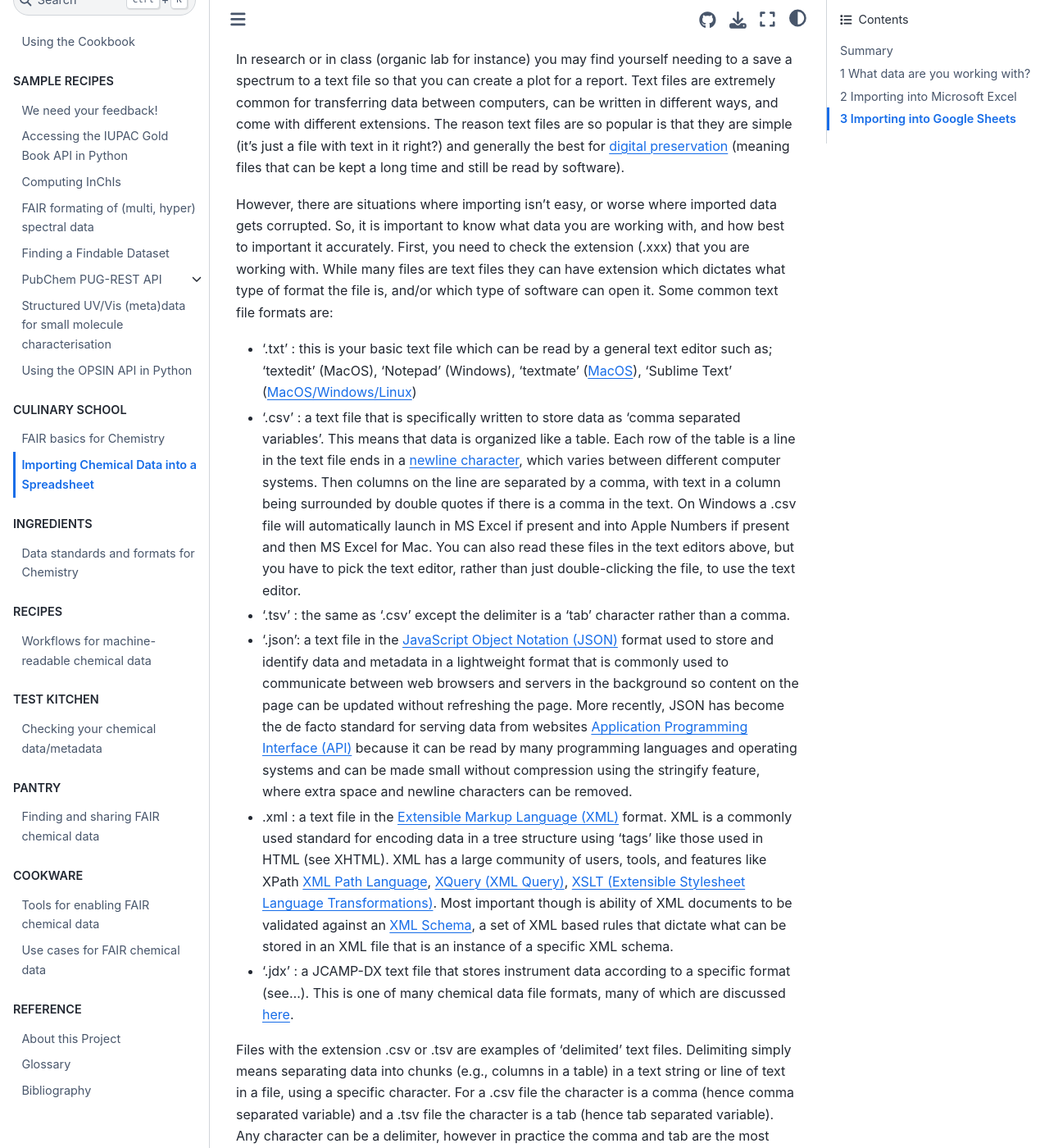
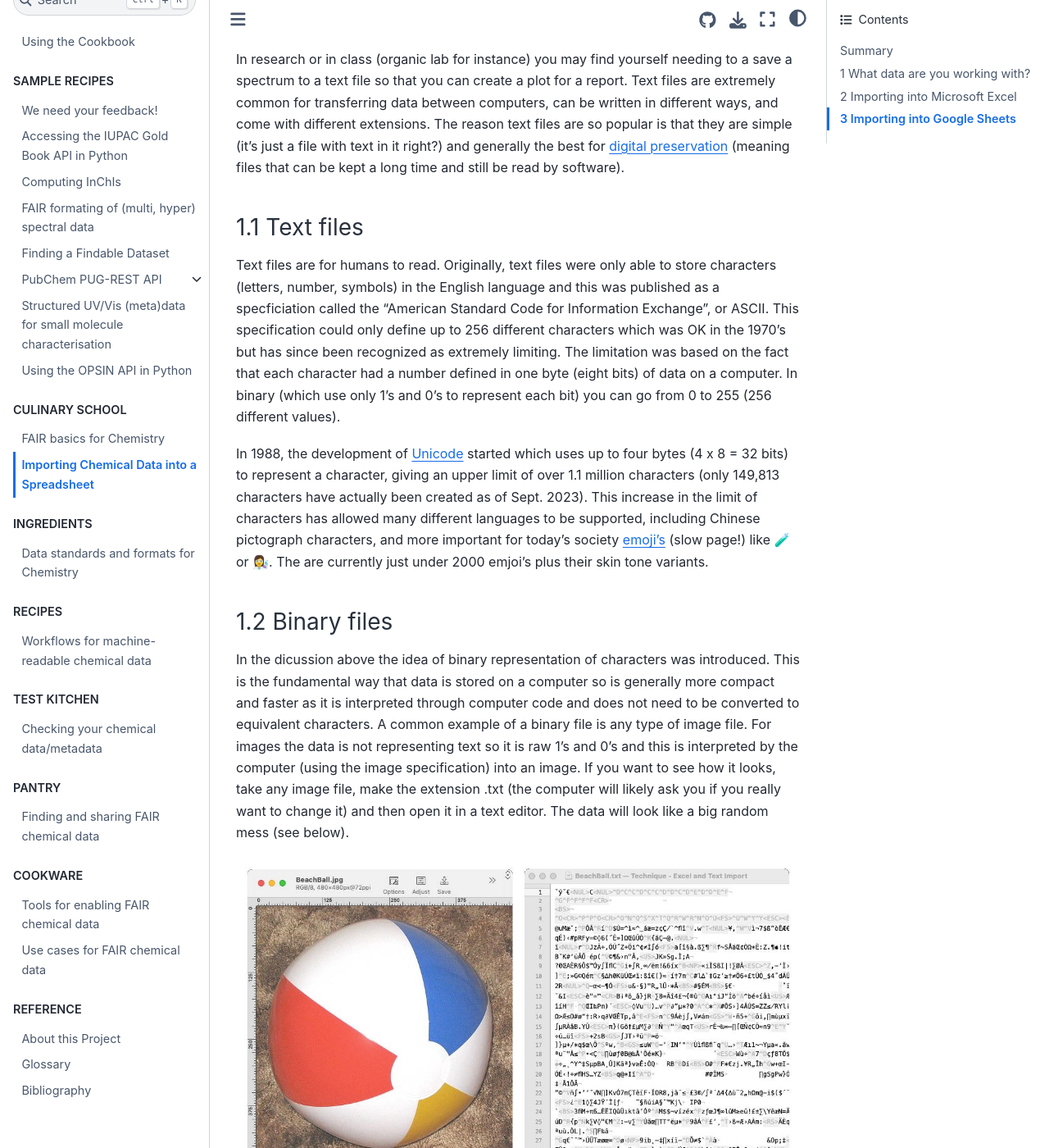
Before and after one commit to IUPAC/WFChemCookbook, a Jupyter Book: the page built from book/school/cs_spreadsheet_data_import.md, in a window 1280 px wide and 1400 px high, scrolled down 489 px. Shown: the whole window at 82% size. Built offline with Jupyter Book 1.0.4 settings and Sphinx 7.4.7 and the Sphinx Book theme 1.1.4, drawn with Linux system fonts in a browser that asks for light colours; some of the changed text lies outside the part shown.

Commit message:
chemical data excel import files - update to text per PR request from Ken K. - addition of binary v's text figure

```diff
--- a/book/school/cs_spreadsheet_data_import.md
+++ b/book/school/cs_spreadsheet_data_import.md
@@ -30,9 +30,35 @@ In research or in class (organic lab for instance) you may find yourself needing
 so that you can create a plot for a report.  Text files are extremely common for transferring data between computers,
 can be written in different ways, and come with different extensions.  The reason text files are so popular is that
 they are simple (it's just a file with text in it right?) and generally the best for
-[digital preservation](https://library.duke.edu/using/policies/recommended-file-formats-digital-preservation) (meaning
-files that can be kept a long time and still be read by software).
+[digital preservation](https://library.duke.edu/using/policies/recommended-file-formats-digital-preservation) (meaning files that can be kept a long time and still be read by software).
 
+### 1.1 Text files
+Text files are for humans to read.  Originally, text files were only able to store characters (letters, number, symbols)
+in the English language and this was published as a specficiation called the "American Standard Code for Information
+Exchange", or ASCII.  This specification could only define up to 256 different characters which was OK in the 1970's but
+has since been recognized as extremely limiting.  The limitation was based on the fact that each character had a number
+defined in one byte (eight bits) of data on a computer.  In binary (which use only 1's and 0's to represent each bit)
+you can go from 0 to 255 (256 different values).
+
+In 1988, the development of [Unicode](https://home.unicode.org/) started which uses up to four bytes (4 x 8 = 32 bits) to
+represent a character, giving an upper limit of over 1.1 million characters (only 149,813 characters have actually been
+created as of Sept. 2023).  This increase in the limit of characters has allowed many different languages to be supported,
+including Chinese pictograph characters, and more important for today's society [emoji's](https://unicode.org/emoji/charts/full-emoji-list.html/)
+(slow page!) like 🧪 or 👩‍🔬.  The are currently just under 2000 emjoi's plus their skin tone variants.
+
+### 1.2 Binary files
+In the dicussion above the idea of binary representation of characters was introduced.  This is the fundamental way that
+data is stored on a computer so is generally more compact and faster as it is interpreted through computer code and does
+not need to be converted to equivalent characters.  A common example of a binary file is any type of image file.  For
+images the data is not representing text so it is raw 1's and 0's and this is interpreted by the computer (using the
+image specification) into an image.  If you want to see how it looks, take any image file, make the extension .txt (the
+computer will likely ask you if you really want to change it) and then open it in a text editor.  The data will look like
+a big random mess (see below).
+
+![fig0](../images/spreadsheet_fig0.jpg)
+Caption: Binary image file (BeachBall.jpg) (left) v's text editor reading the file as text file (BeachBall.txt) right.
+
+### 1.3 Text file extensions
 However, there are situations where importing isn't easy, or worse where imported data gets corrupted. So, it is important
 to know what data you are working with, and how best to important it accurately. First, you need to check the extension
 (.xxx) that you are working with. While many files are text files they can have extension which dictates what type of
```
Also changed, not shown: book/images/spreadsheet_fig0.jpg (added).
